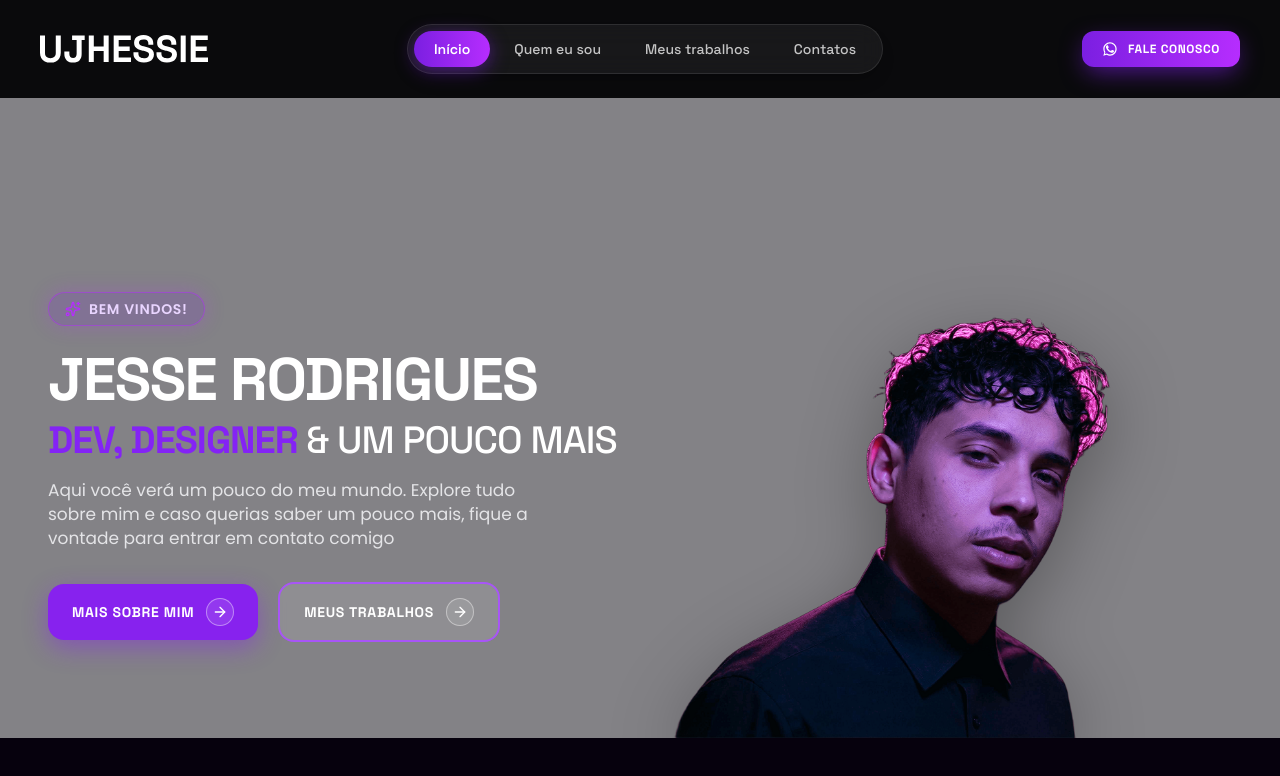
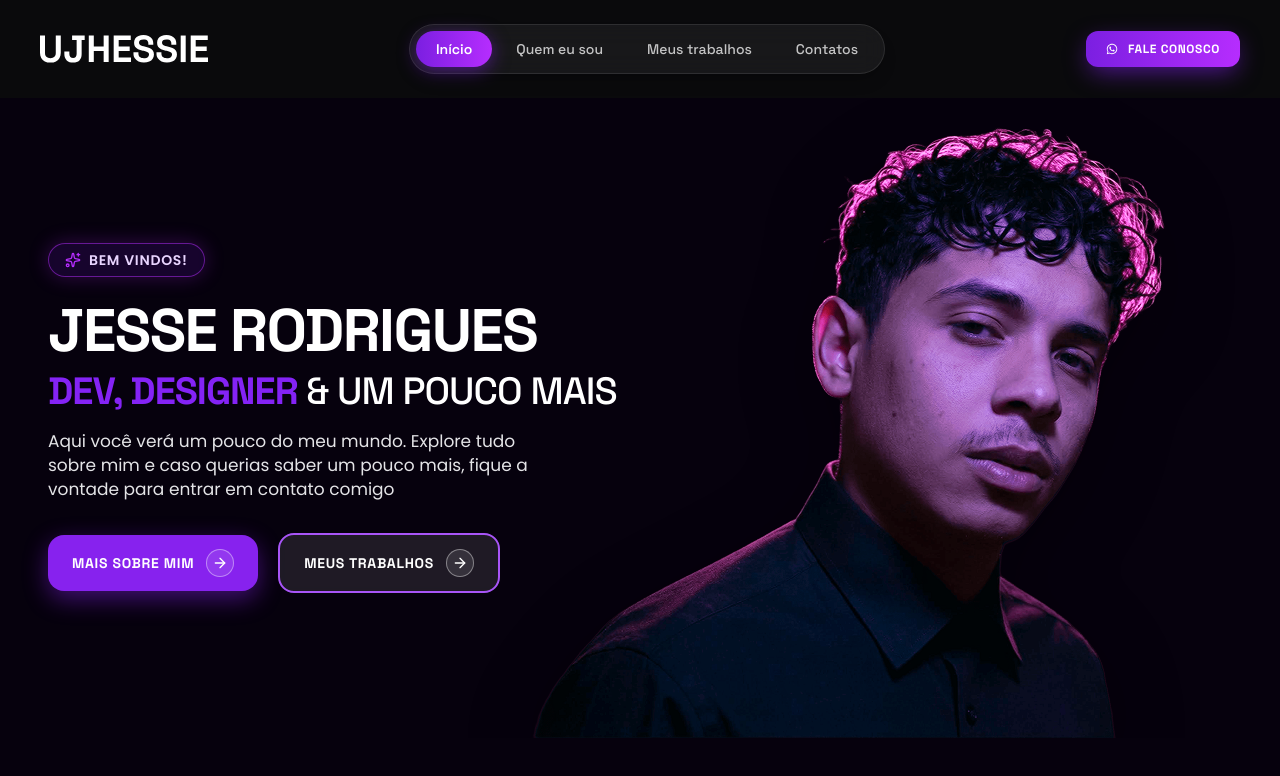
Before and after one commit to ujhessie/webinexus, a React (Vite) app: page / in a window 1280 px wide. Shown: the top 776 px of the page. Built offline with nearby package versions, Linux system fonts and the light colour scheme.

Commit message:
ujhessie hero section finalizada

```diff
--- a/package.json
+++ b/package.json
@@ -13,6 +13,7 @@
         "lucide-react": "^1.48.0",
         "react": "^18.3.1",
         "react-dom": "^18.3.1",
+        "react-icons": "^5.7.0",
         "react-router-dom": "^7.18.4"
     },
     "devDependencies": {
--- a/src/componentes/layout/Header.jsx
+++ b/src/componentes/layout/Header.jsx
@@ -1,163 +1,126 @@
-import { Link, useLocation } from "react-router-dom";
-import { useEffect, useState } from "react";
-import {Botao} from "../ui/Botao/Botao";
+import { useState } from "react";
+import { FaWhatsapp } from "react-icons/fa";
+import { Menu, X } from "lucide-react";
 
 export const Header = ({
-    logo,
-    links = [
-        { nome: "Página Inicial", href: "/" },
-        { nome: "Serviços", href: "#servicos" },
-        { nome: "Nossos projetos", href: "#projetos" },
-    ],
-    itemAtivoInicial,
-    ctaTexto = "FALE CONOSCO",
-    ctaHref = "#",
-    className = "",
+    logo = "/ujhessie-logo.svg",
+    links = {},
+    configCTA = {},
 }) => {
-    const location = useLocation();
-    const [menuAberto, setMenuAberto] = useState(false);
-
-    // Sincroniza item ativo com a rota atual
-    const getAtivoAtual = () => {
-        if (itemAtivoInicial) return itemAtivoInicial;
-        const linkCorrespondente = links.find(
-            (l) => l.href === location.pathname,
-        );
-        return linkCorrespondente
-            ? linkCorrespondente.nome
-            : links[0]?.nome || "";
-    };
-
-    const [itemAtivo, setItemAtivo] = useState(getAtivoAtual);
-
-    useEffect(() => {
-        const linkCorrespondente = links.find(
-            (l) => l.href === location.pathname,
-        );
-        if (linkCorrespondente) {
-            setItemAtivo(linkCorrespondente.nome);
-        }
-    }, [location.pathname, links]);
-
-    // Fecha o menu mobile quando a tela for redimensionada para desktop
-    useEffect(() => {
-        const handleResize = () => {
-            if (window.innerWidth >= 992) {
-                setMenuAberto(false);
-            }
-        };
-        window.addEventListener("resize", handleResize);
-        return () => window.removeEventListener("resize", handleResize);
-    }, []);
-
-    const toggleMenu = () => {
-        setMenuAberto((prev) => !prev);
-    };
-
-    const fecharMenu = (nomeItem) => {
-        setItemAtivo(nomeItem);
-        setMenuAberto(false);
-    };
+    const [isMenuOpen, setIsMenuOpen] = useState(false);
+    const [activeLink, setActiveLink] = useState(
+        Object.keys(links)[0] || "Início",
+    );
 
     return (
-        <header
-            className={`relative w-full z-[1000] py-4 sm:py-5 lg:py-6 transition-all duration-300 ${className}`}
-        >
-            <div className='max-w-conteiner w-full mx-auto px-5 sm:px-[30px] lg:px-[70px] flex items-center justify-between'>
-                <Logo logo={logo} />
+        <header className='relative w-full bg-[#0a0a0c] z-50'>
+            <div className='max-w-7xl mx-auto px-6 sm:px-10 py-5 sm:py-6 flex items-center justify-between'>
+                {/* Logo */}
+                <a
+                    href='/'
+                    className='flex items-center hover:opacity-90 transition-opacity'
+                >
+                    <img
+                        src={logo}
+                        alt='UJHESSIE'
+                        className='h-6 sm:h-7 w-auto object-contain'
+                    />
+                </a>
 
-                {/* Desktop Navbar (Pílula Glassmorphism) */}
-                <nav className='hidden lg:flex items-center bg-white/[0.05] border border-white/5 rounded-full p-1.5 backdrop-blur-xl shadow-[0_10px_30px_rgba(0,0,0,0.3)]'>
-                    <ul className='flex items-center list-none gap-1 m-0 p-0'>
-                        {links.map((link) => (
-                            <li key={link.nome}>
-                                <Botao
-                                    variante='navegacao'
-                                    href={link.href}
-                                    ativo={itemAtivo === link.nome}
-                                    onClick={() => setItemAtivo(link.nome)}
-                                >
-                                    {link.nome}
-                                </Botao>
-                            </li>
-                        ))}
+                {/* Menu Central (Desktop) */}
+                <nav className='hidden md:flex items-center bg-white/[0.06] border border-white/10 rounded-full p-1.5 backdrop-blur-md shadow-lg shadow-black/20'>
+                    <ul className='flex items-center gap-1 list-none m-0 p-0'>
+                        {Object.entries(links).map(([texto, url]) => {
+                            const isActive = activeLink === texto;
+                            return (
+                                <li key={texto}>
+                                    <a
+                                        href={url}
+                                        onClick={() => setActiveLink(texto)}
+                                        className={`font-titulo text-sm px-5 py-2 rounded-full transition-all duration-200 whitespace-nowrap block ${
+                                            isActive
+                                                ? "bg-gradient-to-r from-[#7B1FE1] to-[#B62DFE] text-white font-semibold shadow-[0_4px_18px_rgba(123,31,225,0.5)]"
+                                                : "text-white/75 hover:text-white hover:bg-white/5 font-medium"
+                                        }`}
+                                    >
+                                        {texto}
+                                    </a>
+                                </li>
+                            );
+                        })}
                     </ul>
                 </nav>
 
-                {/* Desktop Header CTA Button */}
-                <div className='hidden lg:block'>
-                    <Botao variante='cabecalho' href={ctaHref}>
-                        {ctaTexto}
-                    </Botao>
+                {/* CTA Direito (Desktop) */}
+                <div className='hidden md:flex items-center'>
+                    {configCTA?.textoCTA && (
+                        <a
+                            href={configCTA.urlCTA || "#"}
+                            target='_blank'
+                            rel='noopener noreferrer'
+                            className='inline-flex items-center gap-2.5 px-5 py-2.5 bg-gradient-to-r from-[#7B1FE1] to-[#B62DFE] hover:from-[#8B2CF5] hover:to-[#C446FE] text-white font-titulo font-bold text-xs tracking-wider uppercase rounded-xl shadow-[0_8px_25px_-4px_rgba(123,31,225,0.65)] hover:-translate-y-0.5 transition-all'
+                        >
+                            <FaWhatsapp />
+                            <span>{configCTA.textoCTA}</span>
+                        </a>
+                    )}
                 </div>
 
-                {/* Hamburger Button (Mobile Toggle) */}
+                {/* Botão Hamburguer (Mobile) */}
                 <button
-                    onClick={toggleMenu}
-                    className='lg:hidden relative z-[1001] flex flex-col justify-between w-[26px] h-[19px] bg-transparent border-none cursor-pointer p-0'
-                    aria-label={menuAberto ? "Fechar Menu" : "Abrir Menu"}
+                    type='button'
+                    onClick={() => setIsMenuOpen(!isMenuOpen)}
+                    className='md:hidden text-white p-2 rounded-lg hover:bg-white/10 transition-colors focus:outline-none'
+                    aria-label='Alternar menu'
                 >
-                    <span
-                        className={`w-full h-[2px] bg-white rounded-sm transition-all duration-300 ${
-                            menuAberto ? "translate-y-[8.5px] rotate-45" : ""
-                        }`}
-                    />
-                    <span
-                        className={`w-full h-[2px] bg-white rounded-sm transition-all duration-300 ${
-                            menuAberto ? "opacity-0" : ""
-                        }`}
-                    />
-                    <span
-                        className={`w-full h-[2px] bg-white rounded-sm transition-all duration-300 ${
-                            menuAberto ? "-translate-y-[8.5px] -rotate-45" : ""
-                        }`}
-                    />
+                    {isMenuOpen ? (
+                        <X className='w-6 h-6' />
+                    ) : (
+                        <Menu className='w-6 h-6' />
+                    )}
                 </button>
+            </div>
 
-                {/* Mobile Drawer Sidebar */}
-                <div
-                    className={`
-            fixed top-0 right-0 h-screen w-[82%] max-w-[340px] bg-[#06010d]/98 border-l border-roxo-secundario/25 backdrop-blur-2xl p-[95px_28px_40px] flex flex-col justify-between transition-transform duration-400 ease-in-out shadow-[-15px_0_40px_rgba(0,0,0,0.7)] z-[1000] lg:hidden
-            ${menuAberto ? "translate-x-0" : "translate-x-full"}
-          `}
-                >
-                    <ul className='flex flex-col list-none gap-3 m-0 p-0'>
-                        {links.map((link) => (
-                            <li key={link.nome}>
-                                <Botao
-                                    variante='navegacao'
-                                    href={link.href}
-                                    ativo={itemAtivo === link.nome}
-                                    onClick={() => fecharMenu(link.nome)}
-                                    className='w-full text-center py-3.5'
+            {/* Menu Dropdown Mobile */}
+            {isMenuOpen && (
+                <div className='md:hidden absolute top-full left-0 w-full bg-[#0a0a0c]/98 border-b border-white/10 px-6 py-6 flex flex-col gap-4 shadow-2xl backdrop-blur-xl z-50'>
+                    <nav className='flex flex-col gap-1.5'>
+                        {Object.entries(links).map(([texto, url]) => {
+                            const isActive = activeLink === texto;
+                            return (
+                                <a
+                                    key={texto}
+                                    href={url}
+                                    onClick={() => {
+                                        setActiveLink(texto);
+                                        setIsMenuOpen(false);
+                                    }}
+                                    className={`px-4 py-3 rounded-xl font-titulo text-sm transition-all ${
+                                        isActive
+                                            ? "bg-gradient-to-r from-[#7B1FE1] to-[#B62DFE] text-white font-semibold shadow-md"
+                                            : "text-white/80 hover:text-white hover:bg-white/5 font-medium"
+                                    }`}
                                 >
-                                    {link.nome}
-                                </Botao>
-                            </li>
-                        ))}
-                    </ul>
+                                    {texto}
+                                </a>
+                            );
+                        })}
+                    </nav>
 
-                    {/* Mobile CTA inside Drawer */}
-                    <div className='mt-6'>
-                        <Botao
-                            variante='cabecalho'
-                            href={ctaHref}
-                            onClick={() => setMenuAberto(false)}
-                            className='w-full text-center justify-center py-3.5'
+                    {configCTA?.textoCTA && (
+                        <a
+                            href={configCTA.urlCTA || "#"}
+                            target='_blank'
+                            rel='noopener noreferrer'
+                            onClick={() => setIsMenuOpen(false)}
+                            className='flex items-center justify-center gap-2.5 px-5 py-3.5 bg-gradient-to-r from-[#7B1FE1] to-[#B62DFE] text-white font-titulo font-bold text-xs tracking-wider uppercase rounded-xl shadow-lg mt-2'
                         >
-                            {ctaTexto}
-                        </Botao>
-                    </div>
+                            <FaWhatsapp />
+                            <span>{configCTA.textoCTA}</span>
+                        </a>
+                    )}
                 </div>
-            </div>
+            )}
         </header>
     );
 };
-
-const Logo = ({logo}) => {
-    return (
-        <div className='flex items-center'>
-            {logo ? <img src={logo} alt='' /> : null}
-        </div>
-    );
-};
--- a/src/sites/ujhessie/pages/HomePage/HomePage.jsx
+++ b/src/sites/ujhessie/pages/HomePage/HomePage.jsx
@@ -1,13 +1,5 @@
-import { useState } from "react";
-import { ArrowRight, Sparkles, Menu, X } from "lucide-react";
-
-// Ícone do WhatsApp reutilizável
-const WhatsappIcon = ({ className = "w-4 h-4" }) => (
-    <svg className={className} viewBox='0 0 24 24' fill='currentColor'>
-        <path d='M17.472 14.382c-.301-.15-1.78-.878-2.056-.978-.276-.1-.476-.15-.677.15-.2.301-.776.978-.952 1.179-.176.2-.351.226-.652.075-.301-.15-1.27-.468-2.42-1.493-.894-.798-1.498-1.783-1.674-2.084-.176-.301-.019-.464.132-.614.136-.135.301-.351.451-.527.15-.176.2-.301.301-.502.1-.2.05-.376-.025-.526-.075-.15-.677-1.632-.928-2.234-.244-.587-.492-.507-.677-.517l-.577-.01c-.2 0-.527.075-.802.376s-1.054 1.029-1.054 2.509 1.079 2.91 1.229 3.111c.15.2 2.124 3.243 5.145 4.549.719.311 1.28.497 1.718.636.723.23 1.38.198 1.9.12.58-.088 1.78-.727 2.03-1.43.25-.703.25-1.305.176-1.43-.076-.125-.276-.2-.577-.35z' />
-        <path d='M12 2C6.477 2 2 6.477 2 12c0 1.89.525 3.66 1.438 5.172L2 22l4.98-1.306A9.96 9.96 0 0012 22c5.523 0 10-4.477 10-10S17.523 2 12 2zm0 18.167c-1.63 0-3.14-.49-4.402-1.332l-.316-.21-2.96.776.79-2.884-.23-.332A8.125 8.125 0 013.833 12c0-4.502 3.665-8.167 8.167-8.167 4.502 0 8.167 3.665 8.167 8.167 0 4.502-3.665 8.167-8.167 8.167z' />
-    </svg>
-);
+import { ArrowRight, Sparkles } from "lucide-react";
+import { Header } from "../../../../componentes/layout/Header";
 
 export const HomePage = () => {
     const linksHeader = {
@@ -34,137 +26,13 @@ export const HomePage = () => {
     );
 };
 
-// Header configurável e responsivo
-const Header = ({
-    logo = "/ujhessie-logo.svg",
-    links = {},
-    configCTA = {},
-}) => {
-    const [isMenuOpen, setIsMenuOpen] = useState(false);
-    const [activeLink, setActiveLink] = useState(
-        Object.keys(links)[0] || "Início",
-    );
-
-    return (
-        <header className='relative w-full bg-[#0a0a0c] z-50'>
-            <div className='max-w-7xl mx-auto px-6 sm:px-10 py-5 sm:py-6 flex items-center justify-between'>
-                {/* Logo */}
-                <a
-                    href='/'
-                    className='flex items-center hover:opacity-90 transition-opacity'
-                >
-                    <img
-                        src={logo}
-                        alt='UJHESSIE'
-                        className='h-6 sm:h-7 w-auto object-contain'
-                    />
-                </a>
-
-                {/* Menu Central (Desktop) */}
-                <nav className='hidden md:flex items-center bg-white/[0.06] border border-white/10 rounded-full p-1.5 backdrop-blur-md shadow-lg shadow-black/20'>
-                    <ul className='flex items-center gap-1 list-none m-0 p-0'>
-                        {Object.entries(links).map(([texto, url]) => {
-                            const isActive = activeLink === texto;
-                            return (
-                                <li key={texto}>
-                                    <a
-                                        href={url}
-                                        onClick={() => setActiveLink(texto)}
-                                        className={`font-titulo text-sm px-5 py-2 rounded-full transition-all duration-200 whitespace-nowrap block ${
-                                            isActive
-                                                ? "bg-gradient-to-r from-[#7B1FE1] to-[#B62DFE] text-white font-semibold shadow-[0_4px_18px_rgba(123,31,225,0.5)]"
-                                                : "text-white/75 hover:text-white hover:bg-white/5 font-medium"
-                                        }`}
-                                    >
-                                        {texto}
-                                    </a>
-                                </li>
-                            );
-                        })}
-                    </ul>
-                </nav>
-
-                {/* CTA Direito (Desktop) */}
-                <div className='hidden md:flex items-center'>
-                    {configCTA?.textoCTA && (
-                        <a
-                            href={configCTA.urlCTA || "#"}
-                            target='_blank'
-                            rel='noopener noreferrer'
-                            className='inline-flex items-center gap-2.5 px-5 py-2.5 bg-gradient-to-r from-[#7B1FE1] to-[#B62DFE] hover:from-[#8B2CF5] hover:to-[#C446FE] text-white font-titulo font-bold text-xs tracking-wider uppercase rounded-xl shadow-[0_8px_25px_-4px_rgba(123,31,225,0.65)] hover:-translate-y-0.5 transition-all'
-                        >
-                            <WhatsappIcon className='w-4 h-4 fill-white' />
-                            <span>{configCTA.textoCTA}</span>
-                        </a>
-                    )}
-                </div>
-
-                {/* Botão Hamburguer (Mobile) */}
-                <button
-                    type='button'
-                    onClick={() => setIsMenuOpen(!isMenuOpen)}
-                    className='md:hidden text-white p-2 rounded-lg hover:bg-white/10 transition-colors focus:outline-none'
-                    aria-label='Alternar menu'
-                >
-                    {isMenuOpen ? (
-                        <X className='w-6 h-6' />
-                    ) : (
-                        <Menu className='w-6 h-6' />
-                    )}
-                </button>
-            </div>
-
-            {/* Menu Dropdown Mobile */}
-            {isMenuOpen && (
-                <div className='md:hidden absolute top-full left-0 w-full bg-[#0a0a0c]/98 border-b border-white/10 px-6 py-6 flex flex-col gap-4 shadow-2xl backdrop-blur-xl z-50'>
-                    <nav className='flex flex-col gap-1.5'>
-                        {Object.entries(links).map(([texto, url]) => {
-                            const isActive = activeLink === texto;
-                            return (
-                                <a
-                                    key={texto}
-                                    href={url}
-                                    onClick={() => {
-                                        setActiveLink(texto);
-                                        setIsMenuOpen(false);
-                                    }}
-                                    className={`px-4 py-3 rounded-xl font-titulo text-sm transition-all ${
-                                        isActive
-                                            ? "bg-gradient-to-r from-[#7B1FE1] to-[#B62DFE] text-white font-semibold shadow-md"
-                                            : "text-white/80 hover:text-white hover:bg-white/5 font-medium"
-                                    }`}
-                                >
-                                    {texto}
-                                </a>
-                            );
-                        })}
-                    </nav>
-
-                    {configCTA?.textoCTA && (
-                        <a
-                            href={configCTA.urlCTA || "#"}
-                            target='_blank'
-                            rel='noopener noreferrer'
-                            onClick={() => setIsMenuOpen(false)}
-                            className='flex items-center justify-center gap-2.5 px-5 py-3.5 bg-gradient-to-r from-[#7B1FE1] to-[#B62DFE] text-white font-titulo font-bold text-xs tracking-wider uppercase rounded-xl shadow-lg mt-2'
-                        >
-                            <WhatsappIcon className='w-4 h-4 fill-white' />
-                            <span>{configCTA.textoCTA}</span>
-                        </a>
-                    )}
-                </div>
-            )}
-        </header>
-    );
-};
-
 // Hero Section
 const HeroSection = () => {
     return (
-        <section className='relative w-full bg-[#838286] overflow-hidden'>
-            <div className='max-w-7xl mx-auto px-6 sm:px-10 lg:px-12 pt-12 sm:pt-16 lg:pt-20 pb-0 flex flex-col lg:flex-row items-center lg:items-end justify-between min-h-[560px] lg:min-h-[640px]'>
+        <section className='relative w-full overflow-hidden'>
+            <div className='content-section max-w-7xl mx-auto px-6 sm:px-10 lg:px-12  pb-0 flex flex-col-reverse lg:flex-row items-center lg:items-center justify-between min-h-[560px] lg:min-h-[640px]'>
                 {/* Lado Esquerdo - Conteúdo Textual e CTAs */}
-                <div className='w-full lg:w-1/2 flex flex-col items-start pb-10 lg:pb-24 z-10'>
+                <div className='div-content-texto  w-full lg:w-1/2 flex flex-col items-start py-12 sm:py-16 lg:py-20 z-10'>
                     {/* Badge */}
                     <div className='inline-flex items-center gap-2 px-4 py-1.5 rounded-full border border-[#B62DFE]/50 bg-[#7B1FE1]/15 backdrop-blur-sm text-[#e9d5ff] font-semibold text-xs sm:text-sm tracking-wider uppercase mb-6 shadow-[0_0_20px_rgba(182,45,254,0.25)]'>
                         <Sparkles className='w-4 h-4 text-[#B62DFE]' />
@@ -216,11 +84,11 @@ const HeroSection = () => {
                 </div>
 
                 {/* Lado Direito - Imagem do Jesse */}
-                <div className='w-full lg:w-1/2 flex justify-center lg:justify-end items-end relative mt-6 lg:mt-0'>
+                <div className='div-imagem w-full h-full lg:w-1/2 flex justify-cecnter lg:justify-center  items-end relative '>
                     <img
                         src='/jesse.png'
                         alt='Jesse Rodrigues'
-                        className='w-full max-w-[360px] sm:max-w-[460px] lg:max-w-[560px] h-auto object-contain object-bottom pointer-events-none select-none drop-shadow-[0_20px_35px_rgba(0,0,0,0.3)]'
+                        className='h-full max-w-[360px] sm:max-w-[460px] lg:max-w-[1800px] mx-auto  pointer-events-none select-none drop-shadow-[0_20px_35px_rgba(0,0,0,0.3)]'
                     />
                 </div>
             </div>
```
Also changed, not shown: eslint.config.js (+33 -0 lines), src/App.jsx (+8 -11 lines), style.css (line endings or trailing spaces), 1 other file (tests, documents, lock files or other folders).
